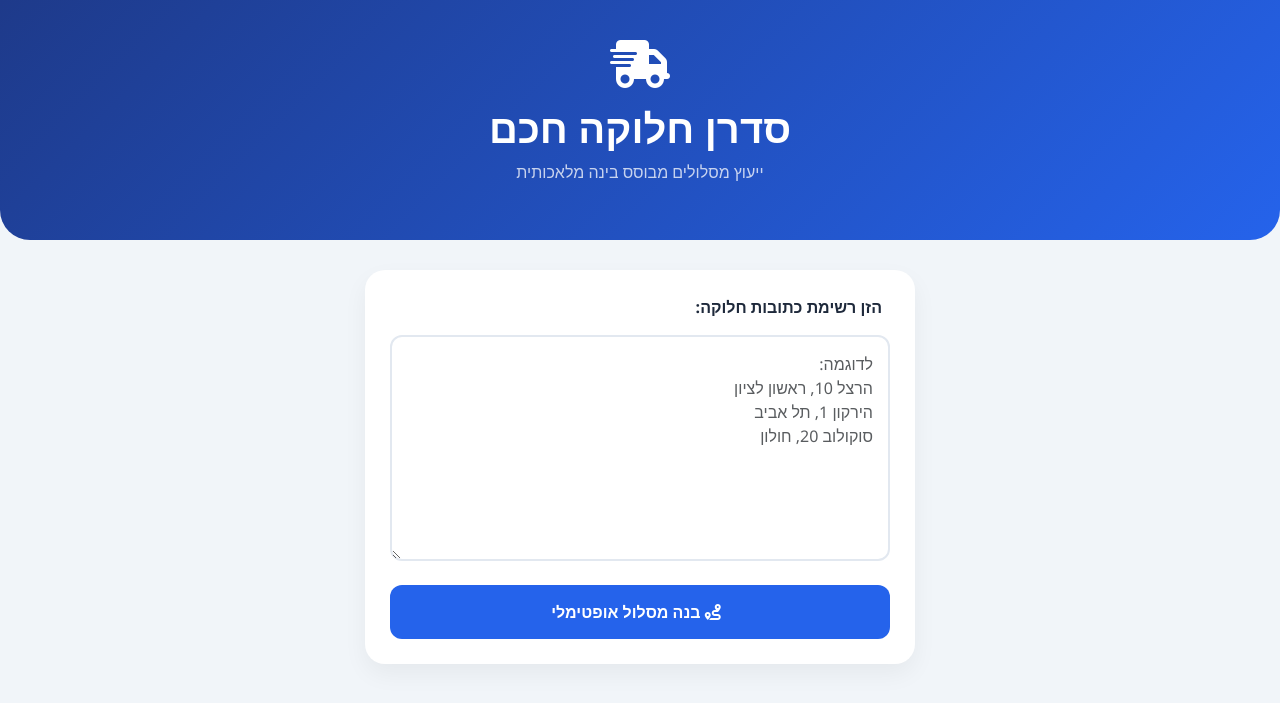
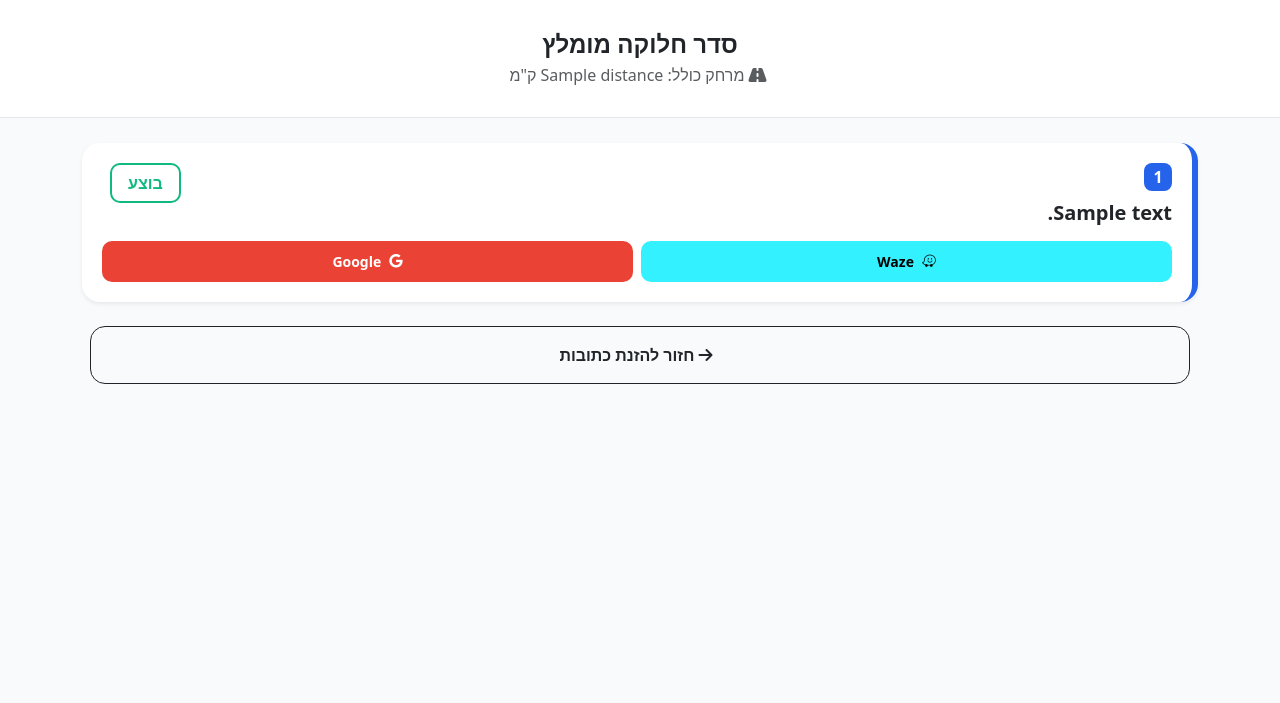
Before and after one commit to razlevistudent-bot/delivery-app, a Flask app: template templates/results.html in a window 1280 px wide. Shown: the top 703 px of the page. Run offline with Flask 3, Linux system fonts and the light colour scheme; the template is opened without the code that fills it: most values are stand-ins (such as "Sample title", 1, 10 or a date in 2020).

Commit message:
Update results.html

```diff
--- a/templates/results.html
+++ b/templates/results.html
@@ -3,40 +3,91 @@
 <head>
     <meta charset="UTF-8">
     <meta name="viewport" content="width=device-width, initial-scale=1.0">
-    <title>סדרן חלוקה מקצועי</title>
+    <title>המסלול שלך</title>
     <link href="https://cdn.jsdelivr.net/npm/bootstrap@5.3.0/dist/css/bootstrap.min.css" rel="stylesheet">
     <link rel="stylesheet" href="https://cdnjs.cloudflare.com/ajax/libs/font-awesome/6.4.0/css/all.min.css">
     <style>
-        :root { --primary-color: #2563eb; --bg-color: #f1f5f9; }
-        body { background-color: var(--bg-color); font-family: 'Segoe UI', system-ui, sans-serif; color: #1e293b; }
-        .hero-section { background: linear-gradient(135deg, #1e3a8a 0%, #2563eb 100%); color: white; padding: 40px 20px; border-radius: 0 0 30px 30px; margin-bottom: 30px; }
-        .main-card { background: white; border: none; border-radius: 20px; box-shadow: 0 10px 25px rgba(0,0,0,0.05); padding: 25px; }
-        .btn-primary { background-color: var(--primary-color); border: none; border-radius: 12px; padding: 15px; font-weight: 600; transition: all 0.3s; }
-        .btn-primary:hover { transform: translateY(-2px); box-shadow: 0 5px 15px rgba(37, 99, 235, 0.3); }
-        textarea { border-radius: 12px !important; border: 2px solid #e2e8f0 !important; padding: 15px !important; font-size: 16px !important; }
-        textarea:focus { border-color: var(--primary-color) !important; box-shadow: none !important; }
+        body { background-color: #f8fafc; font-family: system-ui, sans-serif; }
+        .route-header { padding: 30px 20px; background: white; border-bottom: 1px solid #e2e8f0; margin-bottom: 25px; }
+        .step-card {
+            background: white; border-radius: 18px; margin-bottom: 16px; padding: 20px;
+            border-right: 6px solid #2563eb; position: relative; transition: all 0.4s ease;
+            box-shadow: 0 4px 6px -1px rgba(0,0,0,0.05);
+        }
+        .step-number {
+            background: #2563eb; color: white; width: 28px; height: 28px;
+            border-radius: 8px; display: inline-flex; align-items: center;
+            justify-content: center; font-weight: bold; margin-bottom: 10px;
+        }
+        .completed {
+            background-color: #f1f5f9 !important; border-right-color: #94a3b8 !important;
+            opacity: 0.6; transform: scale(0.98);
+        }
+        .completed .address-text { text-decoration: line-through; color: #64748b; }
+        .nav-link-btn {
+            border-radius: 10px; padding: 10px; font-weight: 600; font-size: 14px;
+            display: flex; align-items: center; justify-content: center; gap: 8px;
+            text-decoration: none;
+        }
+        .btn-waze { background-color: #33f1ff; color: #000; }
+        .btn-google { background-color: #ea4335; color: #fff; }
+        .check-btn { border-radius: 10px; border: 2px solid #10b981; color: #10b981; font-weight: bold; }
+        .check-btn:hover { background: #10b981; color: white; }
     </style>
 </head>
 <body>
-    <div class="hero-section text-center">
-        <i class="fas fa-truck-fast fa-3x mb-3"></i>
-        <h1 class="fw-bold">סדרן חלוקה חכם</h1>
-        <p class="opacity-75">ייעוץ מסלולים מבוסס בינה מלאכותית</p>
+    <div class="route-header text-center">
+        <h4 class="fw-bold mb-1">סדר חלוקה מומלץ</h4>
+        <div class="text-muted"><i class="fas fa-road me-1"></i> מרחק כולל: {{ distance }} ק"מ</div>
     </div>
 
-    <div class="container mt-n5">
-        <div class="main-card mx-auto" style="max-width: 550px;">
-            <label class="form-label fw-bold mb-3"><i class="fas fa-list-location me-2"></i>הזן רשימת כתובות חלוקה:</label>
-            <form method="POST">
-                <textarea name="addresses" class="form-control mb-4" rows="8" placeholder="לדוגמה:
-הרצל 10, ראשון לציון
-הירקון 1, תל אביב
-סוקולוב 20, חולון"></textarea>
-                <button type="submit" class="btn btn-primary w-100">
-                    <i class="fas fa-route me-2"></i> בנה מסלול אופטימלי
-                </button>
-            </form>
+    <div class="container mb-5">
+        <div id="route-list">
+        {% for stop in route %}
+        <div class="step-card shadow-sm" id="step-{{ loop.index }}">
+            <div class="d-flex justify-content-between">
+                <div>
+                    <div class="step-number">{{ loop.index }}</div>
+                    <h5 class="address-text fw-bold mb-3">{{ stop.address }}</h5>
+                </div>
+                <div class="ms-2">
+                    <input type="checkbox" class="btn-check" id="check-{{ loop.index }}" onchange="markDone({{ loop.index }})">
+                    <label class="btn check-btn px-3" for="check-{{ loop.index }}">בוצע</label>
+                </div>
+            </div>
+
+            <div class="row g-2">
+                <div class="col-6">
+                    <a href="https://waze.com/ul?q={{ stop.address }}&navigate=yes" class="nav-link-btn btn-waze">
+                        <i class="fab fa-waze"></i> Waze
+                    </a>
+                </div>
+                <div class="col-6">
+                    <a href="http://googleusercontent.com/maps.google.com/3{{ stop.address }}" target="_blank" class="nav-link-btn btn-google">
+                        <i class="fab fa-google"></i> Google
+                    </a>
+                </div>
+            </div>
+        </div>
+        {% endfor %}
+        </div>
+
+        <div class="mt-4 px-2">
+            <a href="/" class="btn btn-outline-dark w-100 p-3 fw-bold" style="border-radius: 15px;">
+                <i class="fas fa-arrow-right me-2"></i> חזור להזנת כתובות
+            </a>
         </div>
     </div>
+
+    <script>
+        function markDone(id) {
+            const card = document.getElementById('step-' + id);
+            if (document.getElementById('check-' + id).checked) {
+                card.classList.add('completed');
+            } else {
+                card.classList.remove('completed');
+            }
+        }
+    </script>
 </body>
 </html>
```
